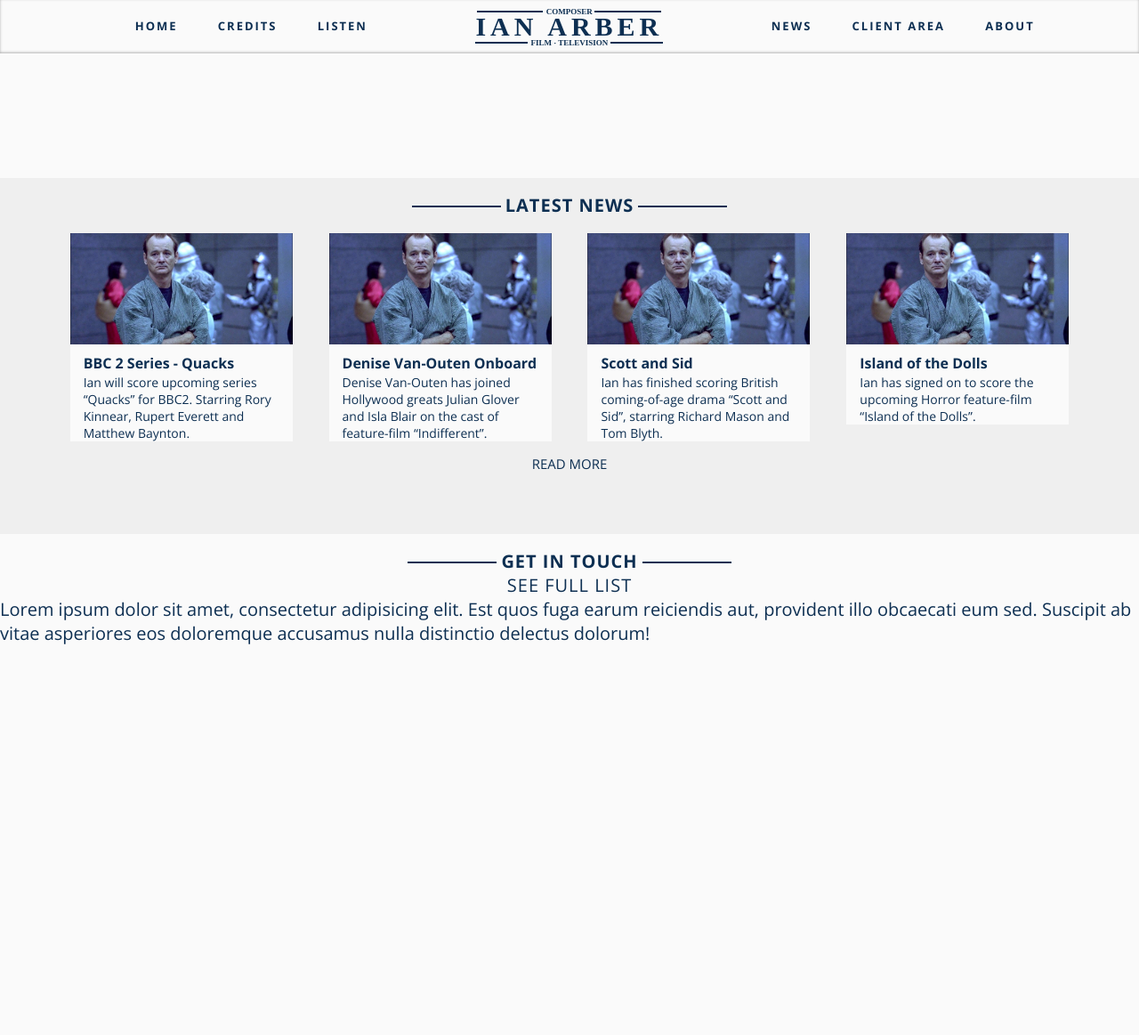
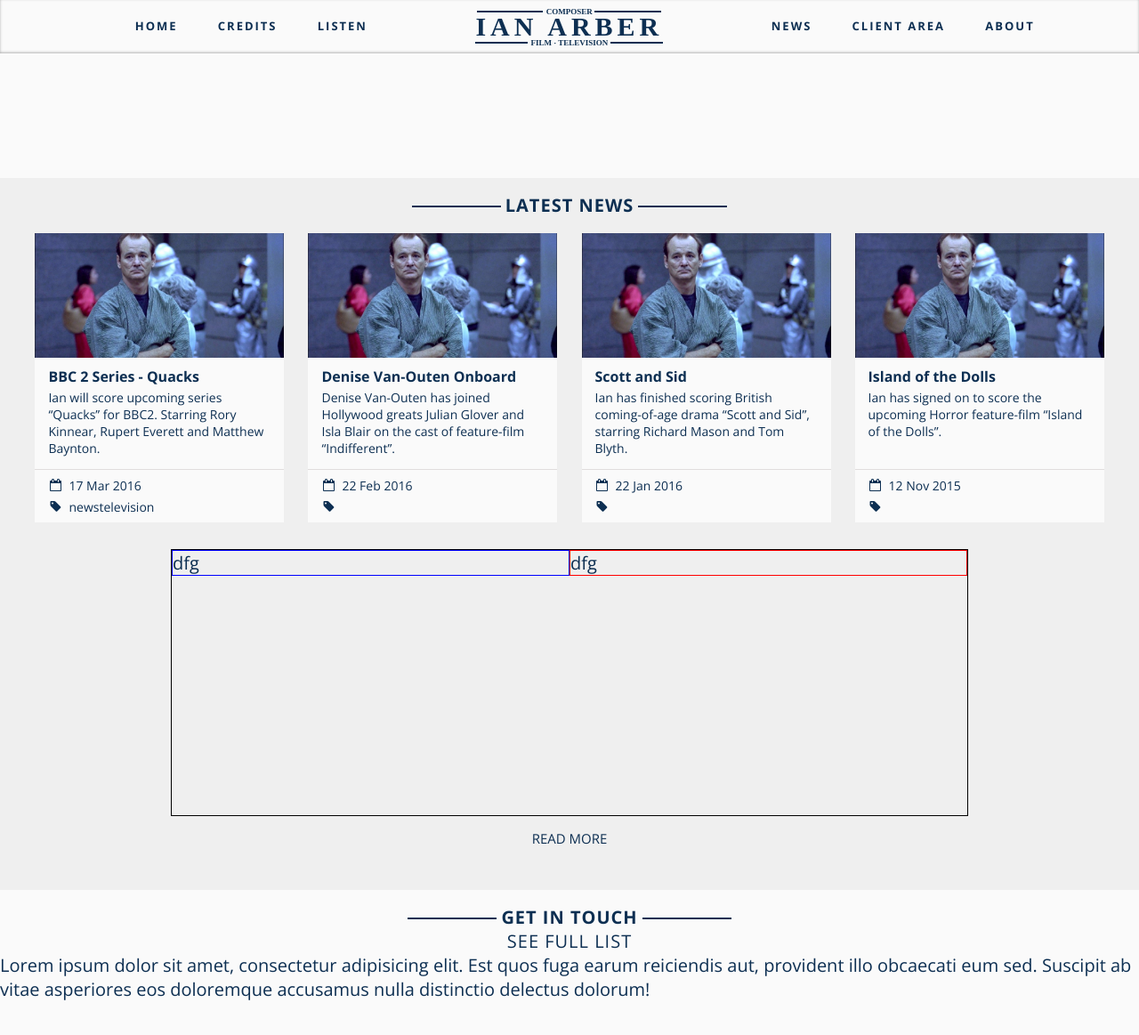
Before and after one commit to ianarber/ianarber-com, a Jekyll site: the page built from index.html, in a window 1280 px wide and 1400 px high, scrolled down 1920 px. Shown: the top 1163 px of the window at 89% size. Built offline with Jekyll 4.4.1, drawn with Linux system fonts in a browser that asks for light colours; some web fonts are replaced; before the commit the page ends 2920 px from its top, so only the background shows below that.

Commit message:
=article section details

```diff
--- a/_includes/news.html
+++ b/_includes/news.html
@@ -4,46 +4,110 @@
 	</div>
 
 	<div class="news-container">
-		<div class="news-preview">
+		<article class="news-preview">
 			{% for post in site.posts limit:1 %}
 			<figure>
 				<img src="{{ post.thumbnail }}" alt="Cast Photo"/>
 			</figure>
 			<a href="{{ post.url }}">{{ post.title }}</a>
 			{{ post.excerpt }}
+			<div class="post-byline">
+			    <ul class="fa-ul">
+			        <li><i class="fa-li fa fa-calendar-o"></i>{{ post.date | date_to_string }}</li>
+			        <li><i class="fa-li fa fa-tag"></i>{{ post.categories }}</li>
+			    </ul>
+			</div>
 			{% endfor %}
-		</div>
-		<div class="news-preview">
+		</article>
+		<article class="news-preview">
 			{% for post in site.posts offset:1 limit:1 %}
 			<figure>
 				<img src="{{ post.thumbnail }}" alt="Cast Photo"/>
 			</figure>
 			<a href="{{ post.url }}">{{ post.title }}</a>
 			{{ post.excerpt }}
+			<div class="post-byline">
+			    <ul class="fa-ul">
+			        <li><i class="fa-li fa fa-calendar-o"></i>{{ post.date | date_to_string }}</li>
+			        <li><i class="fa-li fa fa-tag"></i>{{ post.categories }}</li>
+			    </ul>
+			</div>
 			{% endfor %}
-		</div>
-		<div class="news-preview">
+		</article>
+		<article class="news-preview">
 			{% for post in site.posts offset:2 limit:1 %}
 			<figure>
 				<img src="{{ post.thumbnail }}" alt="Cast Photo"/>
 			</figure>
 			<a href="{{ post.url }}">{{ post.title }}</a>
 			{{ post.excerpt }}
+			<div class="post-byline">
+			    <ul class="fa-ul">
+			        <li><i class="fa-li fa fa-calendar-o"></i>{{ post.date | date_to_string }}</li>
+			        <li><i class="fa-li fa fa-tag"></i>{{ post.categories }}</li>
+			    </ul>
+			</div>
 			{% endfor %}
-		</div>
-		<div class="news-preview">
+		</article>
+		<article class="news-preview">
 			{% for post in site.posts offset:3 limit:1 %}
 			<figure>
 				<img src="{{ post.thumbnail }}" alt="Cast Photo"/>
 			</figure>
 			<a href="{{ post.url }}">{{ post.title }}</a>
 			{{ post.excerpt }}
+			<div class="post-byline">
+			    <ul class="fa-ul">
+			        <li><i class="fa-li fa fa-calendar-o"></i>{{ post.date | date_to_string }}</li>
+			        <li><i class="fa-li fa fa-tag"></i>{{ post.categories }}</li>
+			    </ul>
+			</div>
 			{% endfor %}
-		</div>
+		</article>
+	</div>
+
+	<div class="social-feeds">
+	    <div class="twitter-feed">
+	        dfg
+	    </div>
+	    <div class="insta-feed">
+
+	        dfg
+
+	    </div>
+
+	</div>
 
 
 
-	</div>
+
+
+
+
+
+
+
+
+
+
+
+
+
+
+
+
+
+
+
+
+
+
+
+
+
+
+
+
 
 	<div class="section-footer">
 		<a href="#">Read more</a>
--- a/_layouts/default.html
+++ b/_layouts/default.html
@@ -35,6 +35,7 @@
 <script type="text/javascript" src="assets/script/collapseHeader.js"></script>
 <script type="text/javascript" src="assets/script/audioPlayer.js"></script>
 <script type="text/javascript" src="assets/script/posterOverlay.js"></script>
+<script type="text/javascript" src="assets/script/instafeed.min.js"></script>
 
 </body>
 
--- a/assets/css/main.css
+++ b/assets/css/main.css
@@ -3512,14 +3512,14 @@ figure {
 
 /***********************************************************/
 .news {
-  height: 400px;
+  height: 800px;
   background-color: #efefef; }
 
 .news-container {
   margin-top: 18px;
   margin-left: auto;
   margin-right: auto;
-  max-width: 90%;
+  max-width: 95%;
   display: -webkit-box;
   display: -webkit-flex;
   display: -ms-flexbox;
@@ -3532,8 +3532,7 @@ figure {
           justify-content: space-around; }
 
 .news-preview {
-  max-width: 250px;
-  height: 100%;
+  max-width: 280px;
   background-color: #fafafa;
   float: left;
   -webkit-box-flex: 1;
@@ -3551,9 +3550,35 @@ figure {
     .news-preview a:hover {
       color: #1b4571; }
   .news-preview p {
+    margin-top: 2px;
     margin-left: 15px;
     margin-right: 15px;
+    height: 80px;
     font-size: 70%; }
+  .news-preview .post-byline {
+    margin-top: 10px;
+    padding: 8px 8px 3px 8px;
+    border-top: 1px solid #e0dddd;
+    font-size: 70%; }
+    .news-preview .post-byline li {
+      margin-bottom: 5px; }
+
+.social-feeds {
+  width: 70%;
+  height: 300px;
+  margin-top: 30px;
+  margin-left: auto;
+  margin-right: auto;
+  border: 1px solid black; }
+  .social-feeds .twitter-feed {
+    float: left;
+    border: 1px solid blue;
+    width: 50%;
+    height: auto; }
+  .social-feeds .insta-feed {
+    float: left;
+    border: 1px solid red;
+    width: 50%; }
 
 .form {
   height: 400px;
```
Also changed, not shown: _posts/2016-03-17-bbc-quacks.md (+1 -0 lines), assets/css/modules/news.scss (+36 -4 lines), assets/script/instafeed.min.js (added).
